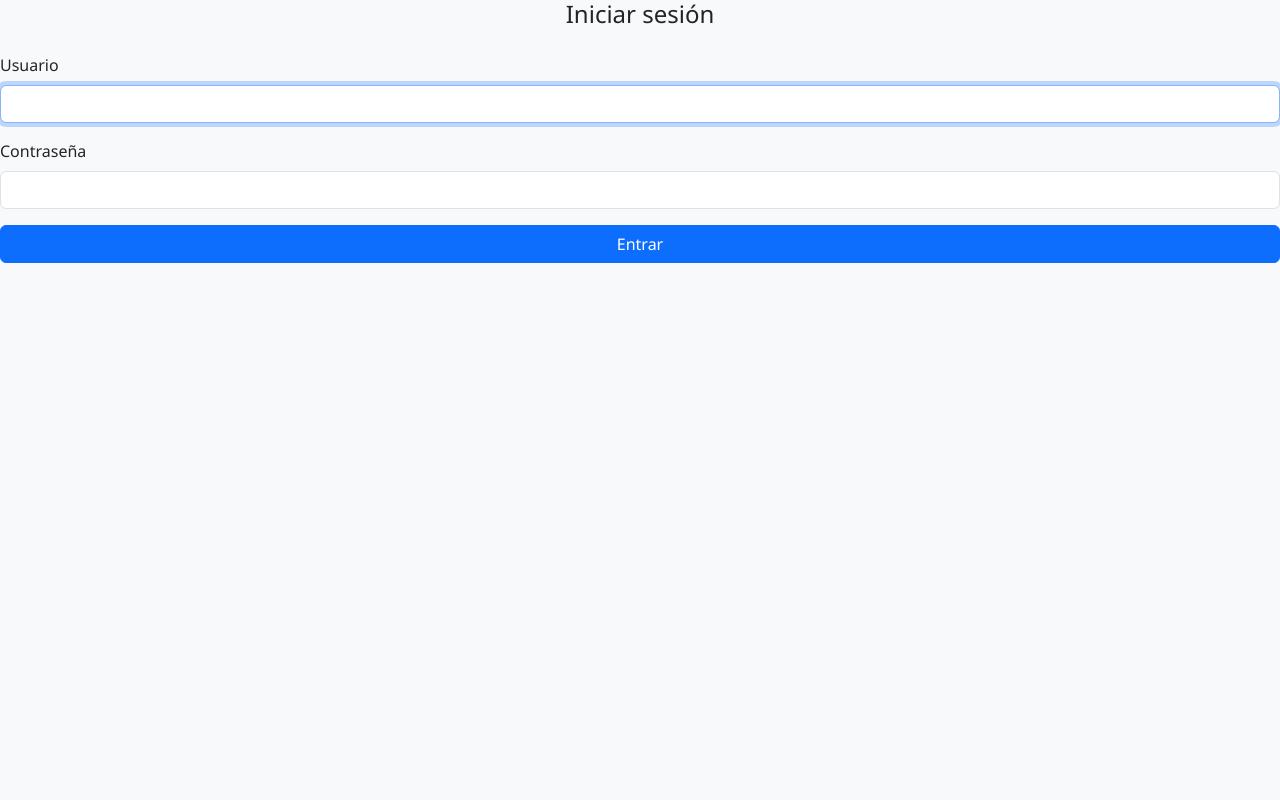
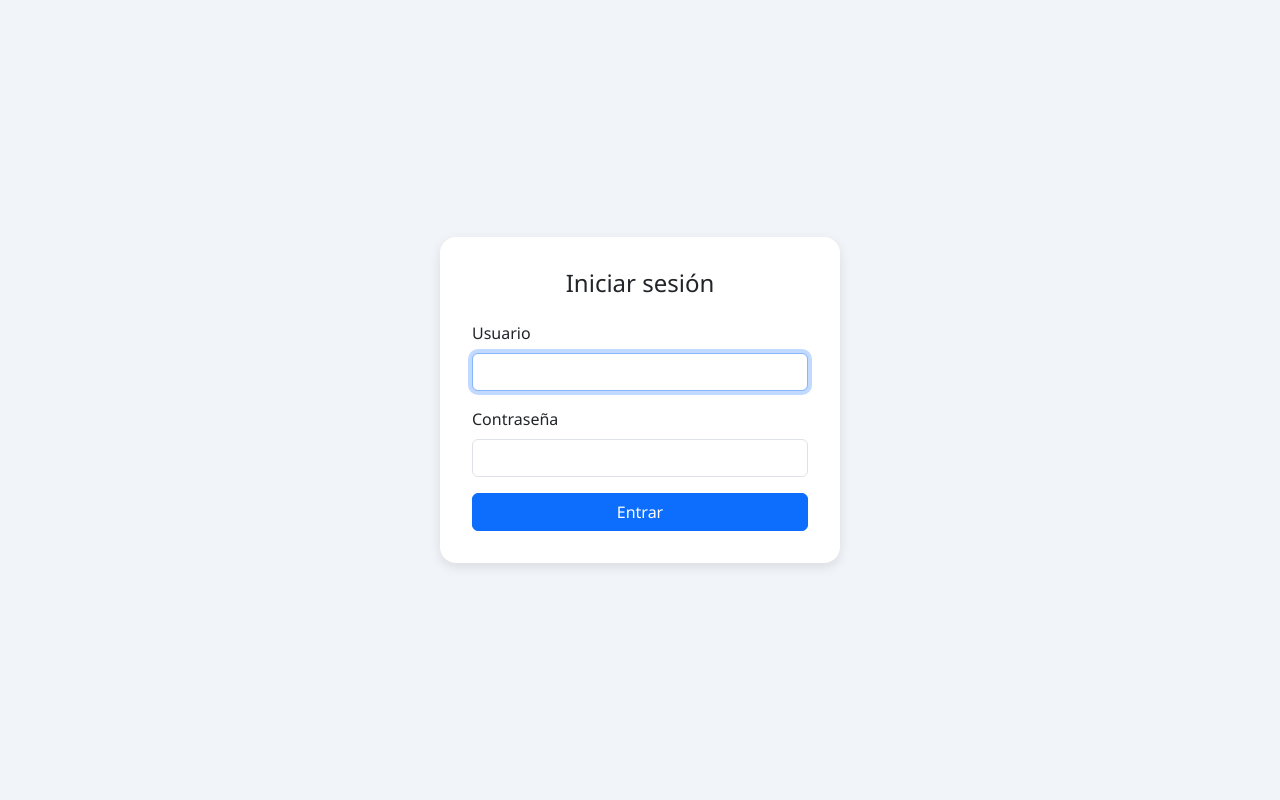
Before and after one commit to elisarrtech/proyectoflask, a Flask app: page /login in a window 1280 px wide. Run offline with Flask 3, Linux system fonts and the light colour scheme.

Commit message:
Update styles.css

```diff
--- a/static/styles.css
+++ b/static/styles.css
@@ -130,3 +130,20 @@ footer a {
 footer a:hover {
   text-decoration: underline;
 }
+
+.login-page {
+  background: #f1f4f8;
+  display: flex;
+  align-items: center;
+  justify-content: center;
+  height: 100vh;
+}
+
+.login-card {
+  background: white;
+  padding: 2rem;
+  border-radius: 1rem;
+  box-shadow: 0 4px 12px rgba(0,0,0,0.1);
+  width: 100%;
+  max-width: 400px;
+}
```
